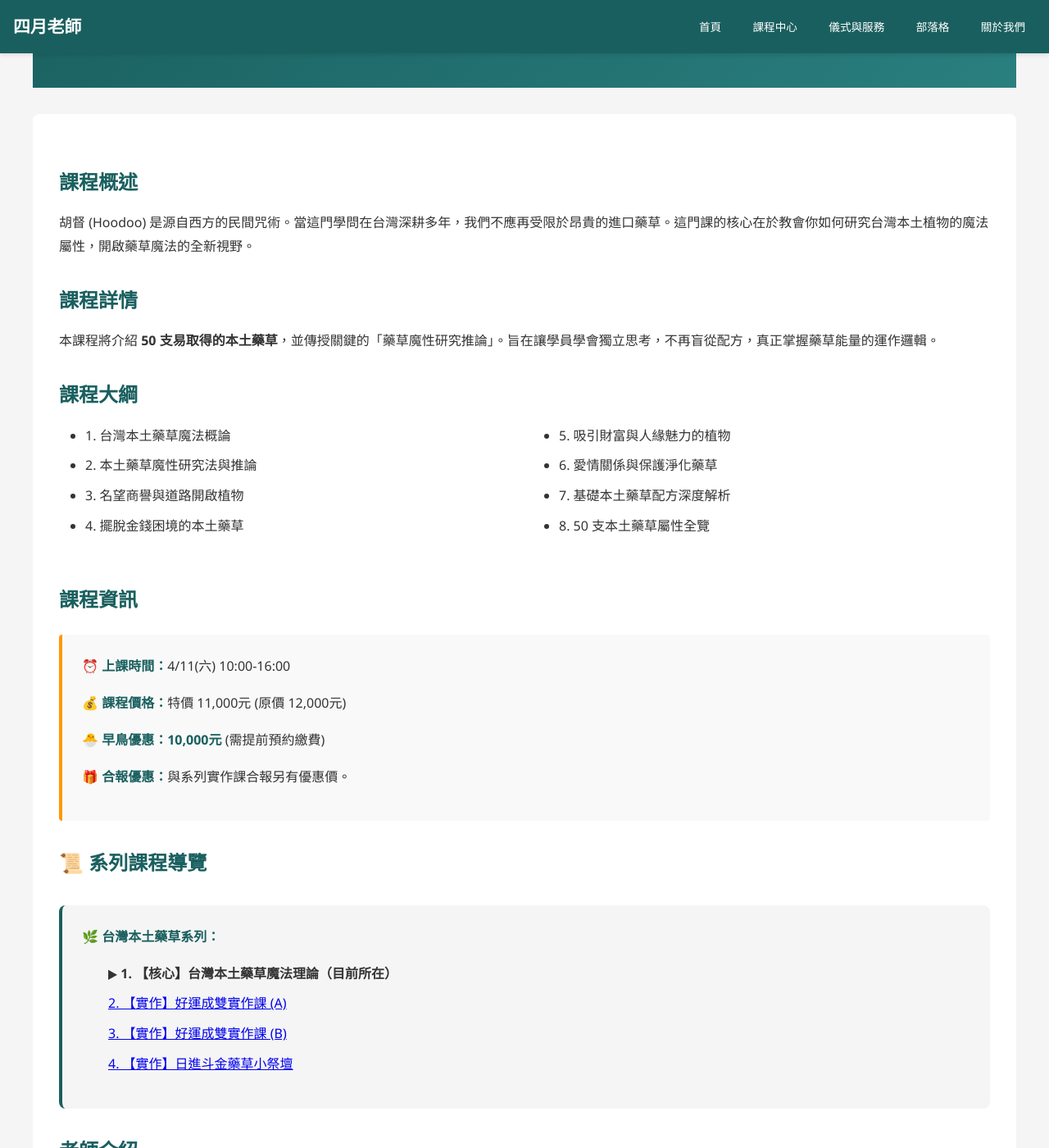
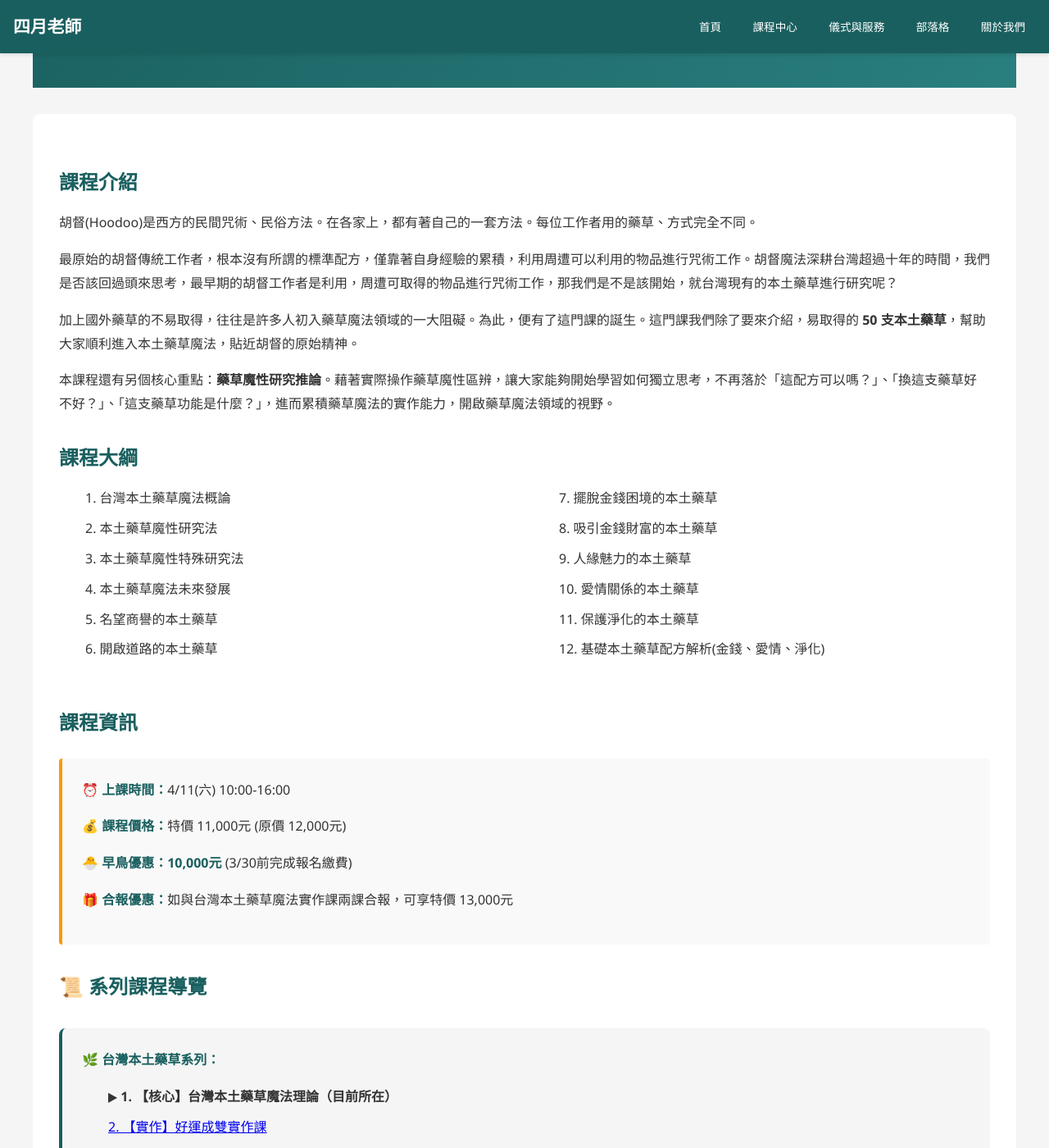
Before and after one commit to light4uliuphone-lang/hoodoo, a Jekyll site: the page built from courses/course-local-01.html, in a window 1280 px wide and 1400 px high, scrolled down 268 px. Shown: the whole window at 82% size. Built offline with Jekyll 4.4.1, drawn with Linux system fonts in a browser that asks for light colours; some of the changed text lies outside the part shown.

Commit message:
Update course-local-01.html

```diff
--- a/courses/course-local-01.html
+++ b/courses/course-local-01.html
@@ -4,7 +4,7 @@ title: "台灣本土藥草魔法 - 歐比路老師"
 ---
 
 <div class="container" style="padding: 3rem 0;">
-    <a href="/course/" class="back-link">← 返回課程中心</a>
+    <a href="/course.html" class="back-link">← 返回課程中心</a>
 
     <div class="course-detail-header">
         <h1>{{ page.title | split: " - " | first }}</h1>
@@ -15,26 +15,31 @@ title: "台灣本土藥草魔法 - 歐比路老師"
             <span>👨‍🏫 歐比路老師</span>
         </div>
     </div>
+
     <div class="course-detail-content">
-        <h2>課程概述</h2>
-        <p>胡督 (Hoodoo) 是源自西方的民間咒術。當這門學問在台灣深耕多年，我們不應再受限於昂貴的進口藥草。這門課的核心在於教會你如何研究台灣本土植物的魔法屬性，開啟藥草魔法的全新視野。</p>
-
-        <h2>課程詳情</h2>
-        <p>本課程將介紹 <strong>50 支易取得的本土藥草</strong>，並傳授關鍵的「藥草魔性研究推論」。旨在讓學員學會獨立思考，不再盲從配方，真正掌握藥草能量的運作邏輯。</p>
+        <h2>課程介紹</h2>
+        <p>胡督(Hoodoo)是西方的民間咒術、民俗方法。在各家上，都有著自己的一套方法。每位工作者用的藥草、方式完全不同。</p>
+        <p>最原始的胡督傳統工作者，根本沒有所謂的標準配方，僅靠著自身經驗的累積，利用周遭可以利用的物品進行咒術工作。胡督魔法深耕台灣超過十年的時間，我們是否該回過頭來思考，最早期的胡督工作者是利用，周遭可取得的物品進行咒術工作，那我們是不是該開始，就台灣現有的本土藥草進行研究呢？</p>
+        <p>加上國外藥草的不易取得，往往是許多人初入藥草魔法領域的一大阻礙。為此，便有了這門課的誕生。這門課我們除了要來介紹，易取得的 <strong>50 支本土藥草</strong>，幫助大家順利進入本土藥草魔法，貼近胡督的原始精神。</p>
+        <p>本課程還有另個核心重點：<strong>藥草魔性研究推論</strong>。藉著實際操作藥草魔性區辨，讓大家能夠開始學習如何獨立思考，不再落於「這配方可以嗎？」、「換這支藥草好不好？」、「這支藥草功能是什麼？」，進而累積藥草魔法的實作能力，開啟藥草魔法領域的視野。</p>
 
         <h2>課程大綱</h2>
         <div style="display: grid; grid-template-columns: 1fr 1fr; gap: 20px;">
-            <ul style="line-height: 1.8;">
+            <ul style="line-height: 1.8; list-style-type: none; padding-left: 0;">
                 <li>1. 台灣本土藥草魔法概論</li>
-                <li>2. 本土藥草魔性研究法與推論</li>
-                <li>3. 名望商譽與道路開啟植物</li>
-                <li>4. 擺脫金錢困境的本土藥草</li>
+                <li>2. 本土藥草魔性研究法</li>
+                <li>3. 本土藥草魔性特殊研究法</li>
+                <li>4. 本土藥草魔法未來發展</li>
+                <li>5. 名望商譽的本土藥草</li>
+                <li>6. 開啟道路的本土藥草</li>
             </ul>
-            <ul style="line-height: 1.8;">
-                <li>5. 吸引財富與人緣魅力的植物</li>
-                <li>6. 愛情關係與保護淨化藥草</li>
-                <li>7. 基礎本土藥草配方深度解析</li>
-                <li>8. 50 支本土藥草屬性全覽</li>
+            <ul style="line-height: 1.8; list-style-type: none; padding-left: 0;">
+                <li>7. 擺脫金錢困境的本土藥草</li>
+                <li>8. 吸引金錢財富的本土藥草</li>
+                <li>9. 人緣魅力的本土藥草</li>
+                <li>10. 愛情關係的本土藥草</li>
+                <li>11. 保護淨化的本土藥草</li>
+                <li>12. 基礎本土藥草配方解析(金錢、愛情、淨化)</li>
             </ul>
         </div>
 
@@ -42,8 +47,8 @@ title: "台灣本土藥草魔法 - 歐比路老師"
         <div class="course-info-box">
             <p><strong>⏰ 上課時間：</strong>4/11(六) 10:00-16:00</p>
             <p><strong>💰 課程價格：</strong>特價 11,000元 (原價 12,000元)</p>
-            <p><strong>🐣 早鳥優惠：</strong><strong>10,000元</strong> (需提前預約繳費)</p>
-            <p><strong>🎁 合報優惠：</strong>與系列實作課合報另有優惠價。</p>
+            <p><strong>🐣 早鳥優惠：</strong><strong>10,000元</strong> (3/30前完成報名繳費)</p>
+            <p><strong>🎁 合報優惠：</strong>如與台灣本土藥草魔法實作課兩課合報，可享特價 13,000元</p>
         </div>
 
         <h2>📜 系列課程導覽</h2>
@@ -51,21 +56,21 @@ title: "台灣本土藥草魔法 - 歐比路老師"
             <p style="margin-bottom: 1rem; font-weight: bold; color: #1a5f5f;">🌿 台灣本土藥草系列：</p>
             <ul style="list-style: none; padding-left: 0; line-height: 1.8;">
                 <li><strong>▶ 1. 【核心】台灣本土藥草魔法理論（目前所在）</strong></li>
-                <li><a href="/courses/course-local-02/">2. 【實作】好運成雙實作課 (A)</a></li>
-                <li><a href="/courses/course-local-03/">3. 【實作】好運成雙實作課 (B)</a></li>
-                <li><a href="/courses/course-local-04/">4. 【實作】日進斗金藥草小祭壇</a></li>
+                <li><a href="/courses/course-local-02/">2. 【實作】好運成雙實作課</a></li>
+                <li><a href="/courses/course-local-03/">3. 【實作】日進斗金藥草小祭壇</a></li>
+                <li><a href="/courses/course-local-04/">4. 【核心】台灣本土藥草魔法-配方解析</a></li>
             </ul>
         </div>
 
         <h2>老師介紹</h2>
         <div class="teacher-info">
             <h3>歐比路老師</h3>
-            <p>研究兒童青少年精神醫學領域時，接觸靈性領域。並在與祖靈相遇的過程中，獲得靈性啟發，開始學習魔法咒術。早上是位熱愛統計學的工程師，晚上則變成鑽研咒術的魔法工作者。喜愛以心理動力觀點詮釋魔法，擅長策略性整合有限資源，獲得最佳化魔法效益。認為現實策略與魔法策略，皆是構成魔法的重要因素。
-粉絲專頁:歐比路藥草魔法實驗室</p>
+            <p>研究兒童青少年精神醫學領域時，接觸靈性領域。並在與祖靈相遇的過程中，獲得靈性啟發，開始學習魔法咒術。早上是位熱愛統計學的工程師，晚上則變成鑽研咒術的魔法工作者。喜愛以心理動力觀點詮釋魔法，擅長策略性整合有限資源，獲得最佳化魔法效益。認為現實策略與魔法策略，皆是構成魔法的重要因素。粉絲專頁：歐比路藥草魔法實驗室</p>
         </div>
-      <h2>報名方式</h2>
+
+        <h2>報名方式</h2>
         <div class="registration-info">
-            <p><strong>方式一：</strong>請填寫官方報名表單，完成後將於三日內回信給您。</p>
+            <p><strong>方式一：</strong>請點擊 <a href="https://www.hoodoo.me/obilu-msa01" target="_blank">官方報名頁面</a> 直接進行報名。</p>
             <p><strong>方式二：</strong>請來信至 <a href="mailto:{{ site.email | default: 'herbmagic@hotmail.com.tw' }}">{{ site.email | default: 'herbmagic@hotmail.com.tw' }}</a></p>
             <p>郵件標題請註明：<strong>「報名 {{ page.title | split: " - " | first }}」</strong>，並告知您的姓名與聯絡電話。</p>
         </div>
```
